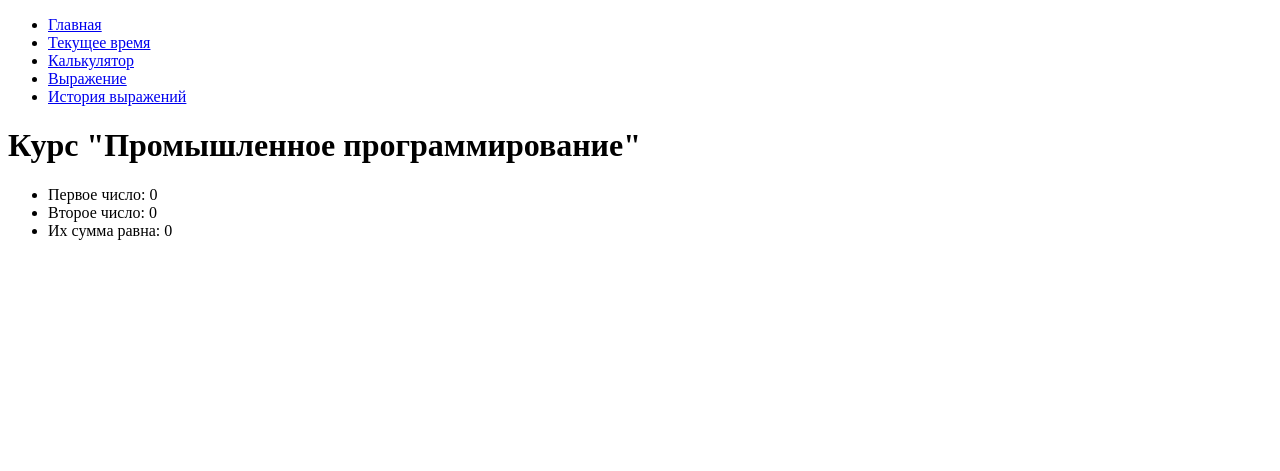
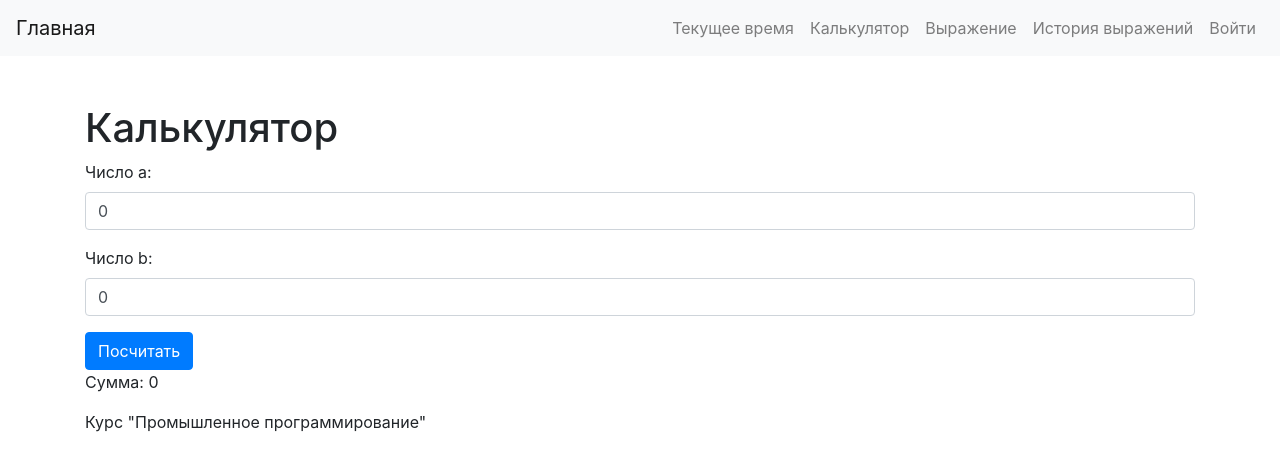
Before and after one commit to k1nglyy/my_django_project, a Django app: page /calc/ in a window 1280 px wide. Shown: the top 471 px of the page. Run offline with Django 5.2, Linux system fonts and the light colour scheme; some libraries are stand-ins or nearby versions.

Commit message:
добавлено наследование шаблонов

```diff
--- a/myproject/main/templates/base.html
+++ b/myproject/main/templates/base.html
@@ -1,21 +1,60 @@
 <!DOCTYPE html>
-<html>
+<html lang="ru">
 <head>
+    <meta charset="UTF-8">
+    <meta name="viewport" content="width=device-width, initial-scale=1.0">
     <title>{% block title %}Мой сайт{% endblock %}</title>
+    <link href="https://stackpath.bootstrapcdn.com/bootstrap/4.5.2/css/bootstrap.min.css" rel="stylesheet">
+    <style>
+        body {
+            padding-top: 56px;
+        }
+    </style>
 </head>
 <body>
-    <nav>
-        <ul>
-            <li><a href="/">Главная</a></li>
-            <li><a href="/time/">Текущее время</a></li>
-            <li><a href="/calc/">Калькулятор</a></li>
-            <li><a href="/expression/">Выражение</a></li>
-            <li><a href="/history/">История выражений</a></li>
-        </ul>
+    <nav class="navbar navbar-expand-lg navbar-light bg-light fixed-top">
+        <a class="navbar-brand" href="{% url 'index_page' %}">Главная</a>
+        <button class="navbar-toggler" type="button" data-toggle="collapse" data-target="#navbarNav" aria-controls="navbarNav" aria-expanded="false" aria-label="Toggle navigation">
+            <span class="navbar-toggler-icon"></span>
+        </button>
+        <div class="collapse navbar-collapse" id="navbarNav">
+            <ul class="navbar-nav ml-auto">
+                <li class="nav-item">
+                    <a class="nav-link" href="{% url 'time_page' %}">Текущее время</a>
+                </li>
+                <li class="nav-item">
+                    <a class="nav-link" href="{% url 'calc_page' %}">Калькулятор</a>
+                </li>
+                <li class="nav-item">
+                    <a class="nav-link" href="{% url 'expression' %}">Выражение</a>
+                </li>
+                <li class="nav-item">
+                    <a class="nav-link" href="{% url 'history' %}">История выражений</a>
+                </li>
+                {% if user.is_authenticated %}
+                <li class="nav-item">
+                    <a class="nav-link" href="{% url 'str2words' %}">Строка в слова</a>
+                </li>
+                <li class="nav-item">
+                    <a class="nav-link" href="{% url 'str_history' %}">История строк</a>
+                </li>
+                <li class="nav-item">
+                    <a class="nav-link" href="{% url 'logout' %}">Выйти</a>
+                </li>
+                {% else %}
+                <li class="nav-item">
+                    <a class="nav-link" href="{% url 'login' %}">Войти</a>
+                </li>
+                {% endif %}
+            </ul>
+        </div>
     </nav>
-    <div>
+    <div class="container mt-5">
         {% block content %}
         {% endblock %}
     </div>
+    <script src="https://code.jquery.com/jquery-3.5.1.slim.min.js"></script>
+    <script src="https://cdn.jsdelivr.net/npm/@popperjs/core@2.5.4/dist/umd/popper.min.js"></script>
+    <script src="https://stackpath.bootstrapcdn.com/bootstrap/4.5.2/js/bootstrap.min.js"></script>
 </body>
 </html>
--- a/myproject/main/templates/calc.html
+++ b/myproject/main/templates/calc.html
@@ -1,12 +1,20 @@
-{% extends "base.html" %}
+{% extends 'base.html' %}
 
 {% block title %}Калькулятор{% endblock %}
 
 {% block content %}
-<h1>{{ course }}</h1>
-<ul>
-    <li>Первое число: {{ a }}</li>
-    <li>Второе число: {{ b }}</li>
-    <li>Их сумма равна: {{ sum }}</li>
-</ul>
+<h1 class="mt-5">Калькулятор</h1>
+<form method="get">
+    <div class="form-group">
+        <label for="a">Число a:</label>
+        <input type="number" class="form-control" id="a" name="a" value="{{ a }}">
+    </div>
+    <div class="form-group">
+        <label for="b">Число b:</label>
+        <input type="number" class="form-control" id="b" name="b" value="{{ b }}">
+    </div>
+    <button type="submit" class="btn btn-primary">Посчитать</button>
+</form>
+<p>Сумма: {{ sum }}</p>
+<p>{{ course }}</p>
 {% endblock %}
```
Also changed, not shown: myproject/main/templates/add_new_expression.html (+8 -9 lines), myproject/main/templates/clear_expressions.html (+7 -9 lines), myproject/main/templates/delete_last_expression.html (+7 -9 lines), myproject/main/templates/expression.html (+5 -3 lines), myproject/main/templates/history.html (+7 -15 lines), myproject/main/templates/index.html (+5 -3 lines), myproject/main/templates/str2words.html (+12 -12 lines), myproject/main/templates/str_history.html (+18 -20 lines), myproject/main/templates/time.html (+5 -6 lines), myproject/main/views.py (+4 -4 lines), myproject/db.sqlite3.
